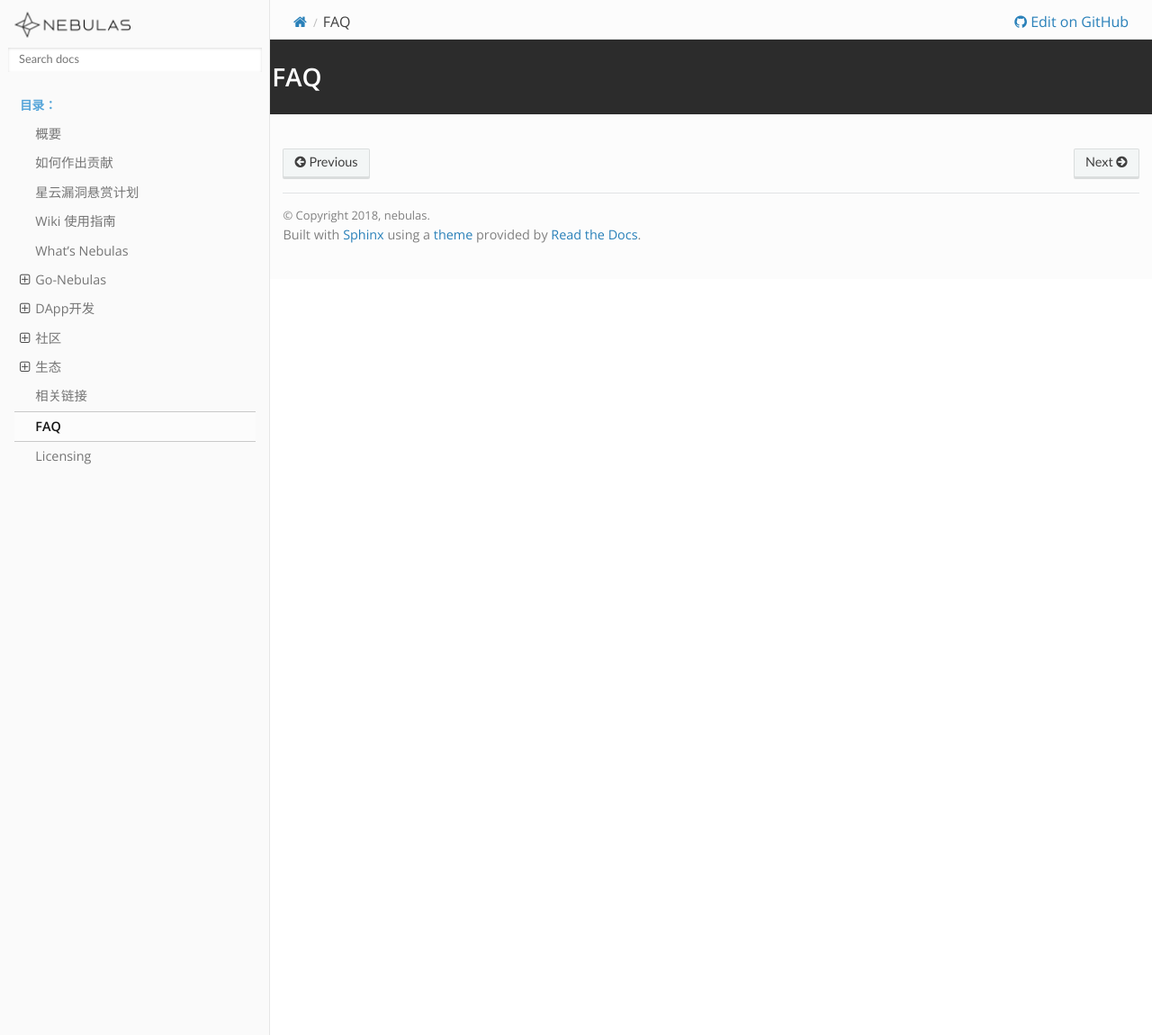
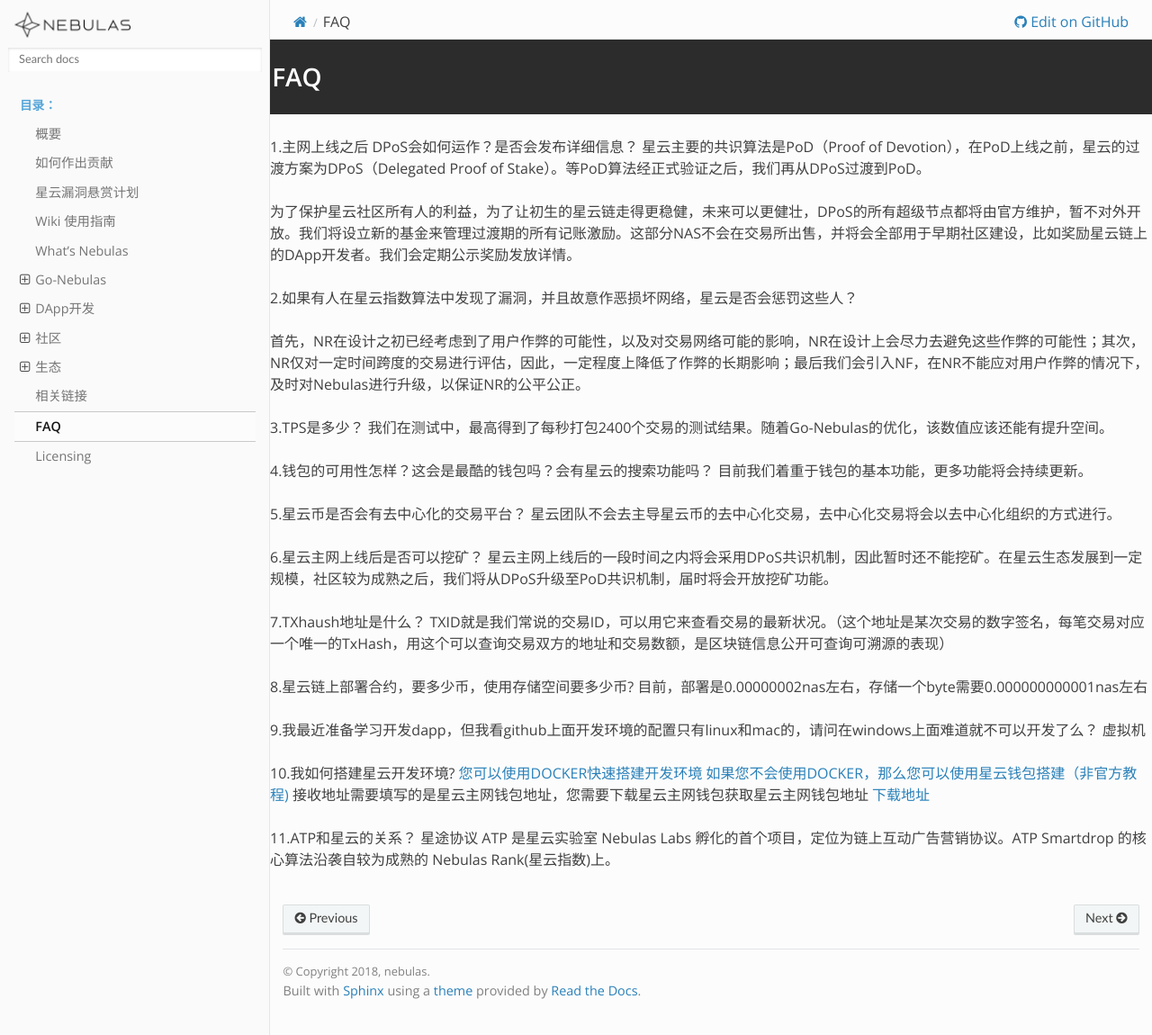
Before and after one commit to nebulasio/nebdocs, a Sphinx documentation site: the page built from docs/frequently-asked-questions.md, in a window 1280 px wide and 1150 px high. Shown: the whole window at 90% size. Built offline with Sphinx 7.4.7 and the Read the Docs theme 2.0.0, drawn with Linux system fonts in a browser that asks for light colours; pages that are not in the unit, such as notebooks, are missing from menus.

Commit message:
更新faq

```diff
--- a/docs/frequently-asked-questions.md
+++ b/docs/frequently-asked-questions.md
@@ -1 +1,39 @@
 # FAQ
+1.主网上线之后 DPoS会如何运作？是否会发布详细信息？
+ 星云主要的共识算法是PoD（Proof of Devotion），在PoD上线之前，星云的过渡方案为DPoS（Delegated Proof of Stake）。等PoD算法经正式验证之后，我们再从DPoS过渡到PoD。
+
+为了保护星云社区所有人的利益，为了让初生的星云链走得更稳健，未来可以更健壮，DPoS的所有超级节点都将由官方维护，暂不对外开放。我们将设立新的基金来管理过渡期的所有记账激励。这部分NAS不会在交易所出售，并将会全部用于早期社区建设，比如奖励星云链上的DApp开发者。我们会定期公示奖励发放详情。
+
+2.如果有人在星云指数算法中发现了漏洞，并且故意作恶损坏网络，星云是否会惩罚这些人？
+
+首先，NR在设计之初已经考虑到了用户作弊的可能性，以及对交易网络可能的影响，NR在设计上会尽力去避免这些作弊的可能性；其次，NR仅对一定时间跨度的交易进行评估，因此，一定程度上降低了作弊的长期影响；最后我们会引入NF，在NR不能应对用户作弊的情况下，及时对Nebulas进行升级，以保证NR的公平公正。
+
+3.TPS是多少？
+我们在测试中，最高得到了每秒打包2400个交易的测试结果。随着Go-Nebulas的优化，该数值应该还能有提升空间。
+
+4.钱包的可用性怎样？这会是最酷的钱包吗？会有星云的搜索功能吗？
+目前我们着重于钱包的基本功能，更多功能将会持续更新。
+
+5.星云币是否会有去中心化的交易平台？
+星云团队不会去主导星云币的去中心化交易，去中心化交易将会以去中心化组织的方式进行。
+
+6.星云主网上线后是否可以挖矿？
+星云主网上线后的一段时间之内将会采用DPoS共识机制，因此暂时还不能挖矿。在星云生态发展到一定规模，社区较为成熟之后，我们将从DPoS升级至PoD共识机制，届时将会开放挖矿功能。
+
+7.TXhaush地址是什么？
+TXID就是我们常说的交易ID，可以用它来查看交易的最新状况。（这个地址是某次交易的数字签名，每笔交易对应一个唯一的TxHash，用这个可以查询交易双方的地址和交易数额，是区块链信息公开可查询可溯源的表现）
+
+8.星云链上部署合约，要多少币，使用存储空间要多少币?
+目前，部署是0.00000002nas左右，存储一个byte需要0.000000000001nas左右
+
+9.我最近准备学习开发dapp，但我看github上面开发环境的配置只有linux和mac的，请问在windows上面难道就不可以开发了么？
+虚拟机
+
+10.我如何搭建星云开发环境?
+[您可以使用DOCKER快速搭建开发环境](https://github.com/nebulasio/go-nebulas#docker)
+[如果您不会使用DOCKER，那么您可以使用星云钱包搭建（非官方教程)]( https://www.jianshu.com/p/6a296bceb816)
+接收地址需要填写的是星云主网钱包地址，您需要下载星云主网钱包获取星云主网钱包地址
+[下载地址](https://github.com/nebulasio/web-wallet)
+
+11.ATP和星云的关系？
+星途协议 ATP 是星云实验室 Nebulas Labs 孵化的首个项目，定位为链上互动广告营销协议。ATP Smartdrop 的核心算法沿袭自较为成熟的 Nebulas Rank(星云指数)上。
```
